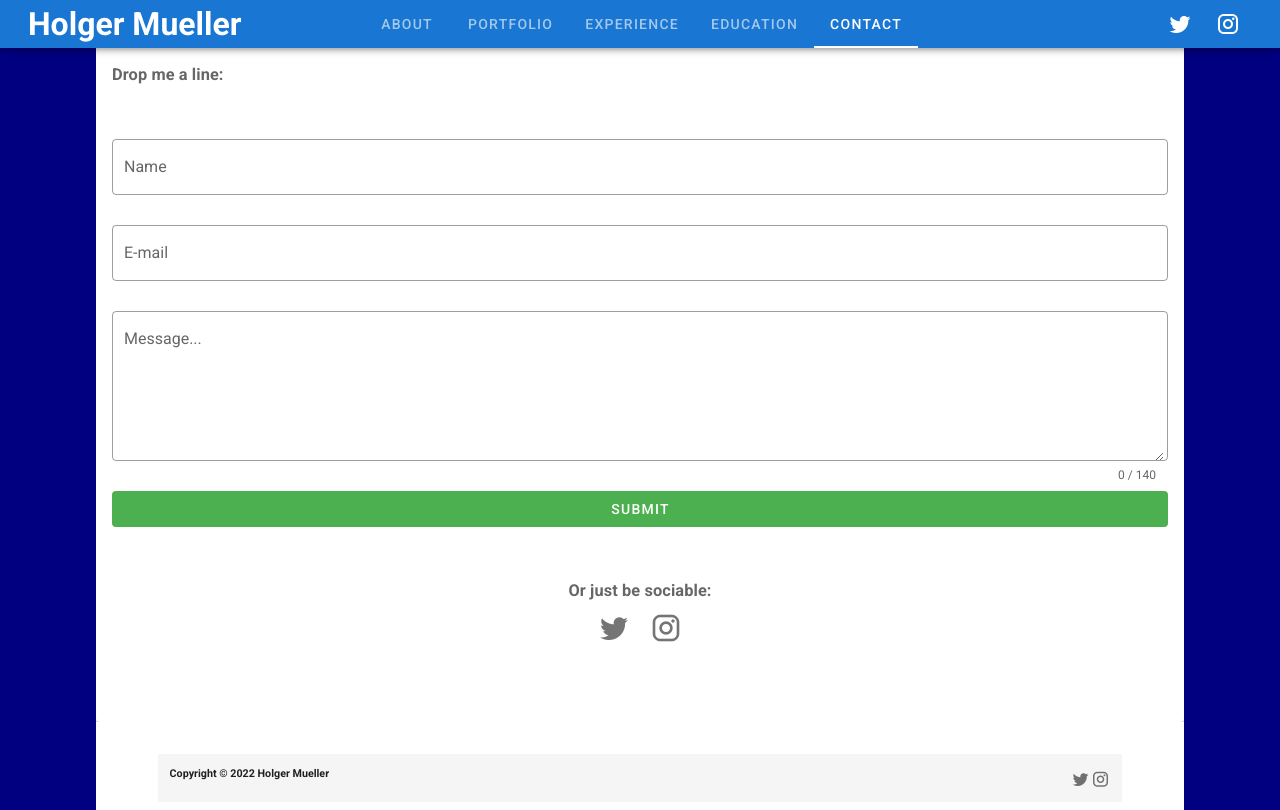
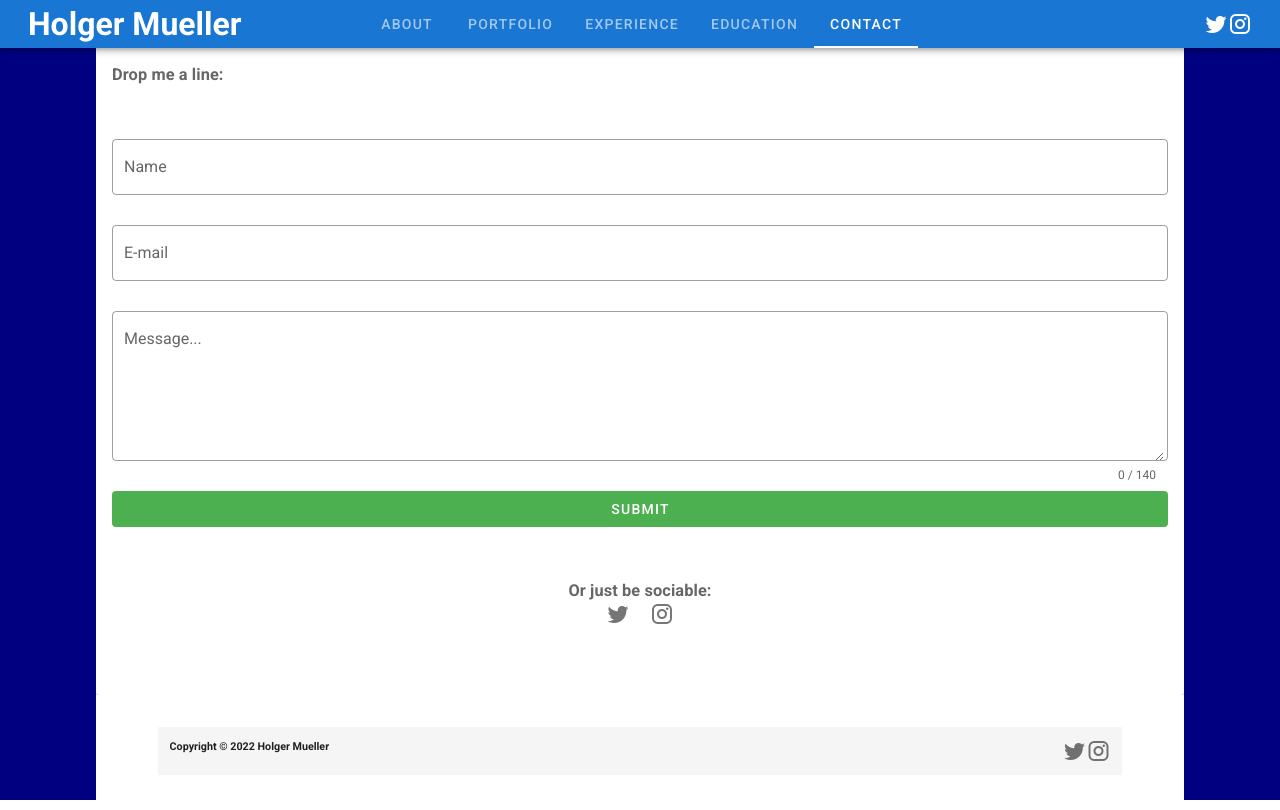
Before and after one commit to Holgermueller/HolgerMuellerWriter, a Vue app: page / in a window 1280 px wide. Both pictures are taken after a click on the tab "CONTACT". Built offline with nearby package versions, Linux system fonts and the light colour scheme.

Commit message:
changed link buttons to a tags

```diff
--- a/src/App.vue
+++ b/src/App.vue
@@ -17,12 +17,13 @@
           </v-col>
 
           <v-col class="socials">
-            <v-btn icon>
+            <a href="https://twitter.com/thatHMMueller" target="_blank">
               <v-icon>mdi-twitter</v-icon>
-            </v-btn>
-            <v-btn icon>
-              <v-icon> mdi-instagram </v-icon>
-            </v-btn>
+            </a>
+
+            <a href="https://twitter.com/thatHMMueller" target="_blank">
+              <v-icon>mdi-instagram</v-icon>
+            </a>
           </v-col>
         </v-row>
       </v-container>
@@ -68,12 +69,12 @@
                 </v-col>
                 <v-col>
                   <div class="social-foot">
-                    <v-btn x-small icon>
+                    <a href="https://twitter.com/thatHMMueller" target="_blank">
                       <v-icon>mdi-twitter</v-icon>
-                    </v-btn>
-                    <v-btn x-small icon>
+                    </a>
+                    <a href="https://twitter.com/thatHMMueller" target="_blank">
                       <v-icon>mdi-instagram</v-icon>
-                    </v-btn>
+                    </a>
                   </div>
                 </v-col>
               </v-row>
@@ -132,6 +133,9 @@ export default {
 #app {
   background-color: navy;
 }
+a {
+  text-decoration: none;
+}
 .name {
   text-align: left;
 }
--- a/src/components/Contact.vue
+++ b/src/components/Contact.vue
@@ -35,12 +35,12 @@
 
     <div id="SocialMedia" class="socials">
       <h3>Or just be sociable:</h3>
-      <v-btn x-large icon>
+      <a href="https://twitter.com/thatHMMueller" target="_blank">
         <v-icon>mdi-twitter</v-icon>
-      </v-btn>
-      <v-btn x-large icon>
+      </a>
+      <a href="https://twitter.com/thatHMMueller" target="_blank">
         <v-icon>mdi-instagram</v-icon>
-      </v-btn>
+      </a>
     </div>
   </div>
 </template>
@@ -82,4 +82,8 @@ export default {
 .socials {
   margin: 5% auto;
 }
+a {
+  text-decoration: none;
+  margin: 10px;
+}
 </style>
```
